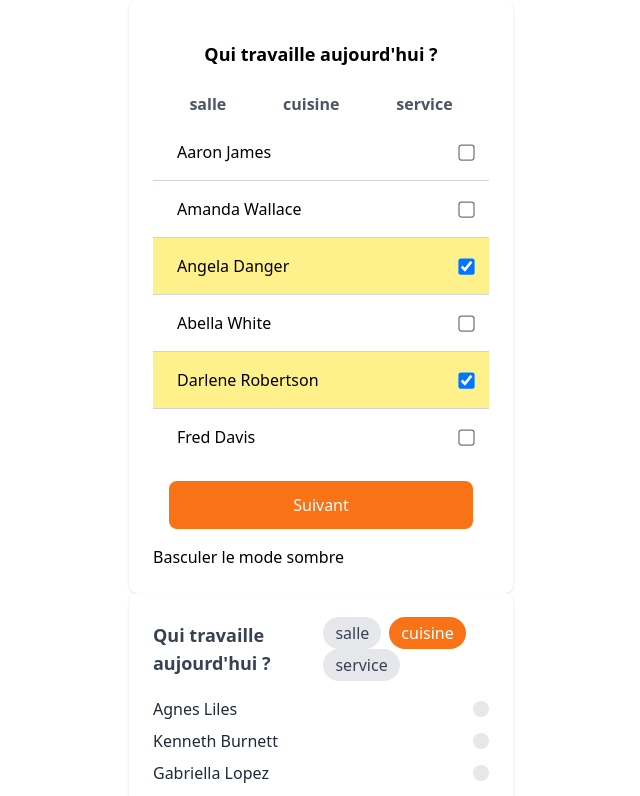
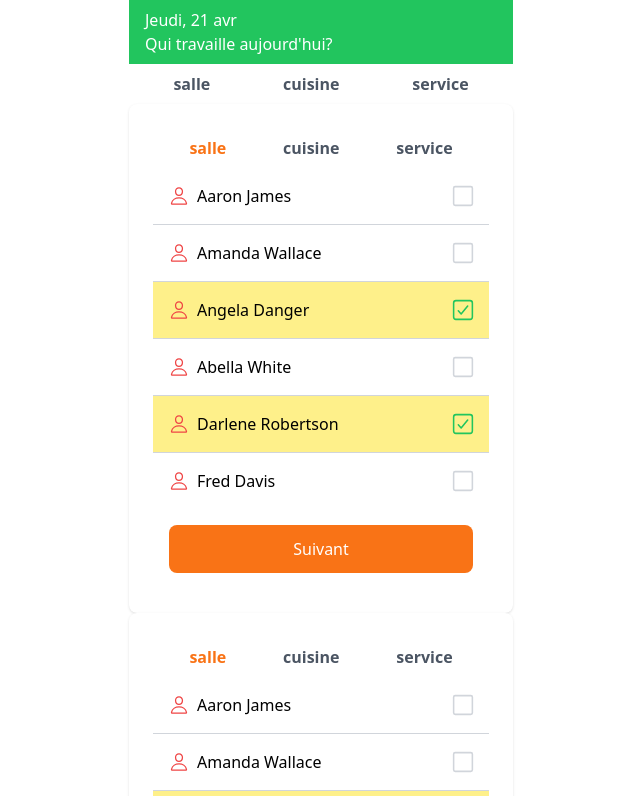
Before and after one commit to helio75011/TP-FRAMEWORK-CSS, a React (Create React App) app: page / in a window 1280 px wide. Shown: the top 796 px of the page, without its empty margins (319-959 px from the left). Built offline with nearby package versions, Linux system fonts and the light colour scheme; the HTML template or start-up script is replaced by a standard one.

Commit message:
add userlist and category

```diff
--- a/package.json
+++ b/package.json
@@ -10,6 +10,7 @@
     "postcss": "^8.4.35",
     "react": "^18.2.0",
     "react-dom": "^18.2.0",
+    "react-icons": "^5.0.1",
     "react-scripts": "5.0.1",
     "tailwindcss": "^3.4.1",
     "web-vitals": "^2.1.4"
--- a/src/App.js
+++ b/src/App.js
@@ -1,15 +1,25 @@
-import React from 'react';
-// import './tailwind.css';
-import Salle from './components/Salle';
-import Cuisine from './components/Cuisine';
+// /path/to/App.jsx
 
-function App() {
+import React, { useState } from 'react';
+import CategoryFilter from './components/Categories';
+import UserList from './components/UserList';
+
+const App = () => {
+  const [selectedCategory, setSelectedCategory] = useState('salle');
+
   return (
-    <div>
-      <Salle />
-      <Cuisine />
+    <div className="flex flex-col h-screen">
+      <div className="px-4 py-2 bg-green-500 text-white">
+        <p>Jeudi, 21 avr</p>
+        <h2>Qui travaille aujourd'hui?</h2>
+      </div>
+      <CategoryFilter selectedCategory={selectedCategory} setSelectedCategory={setSelectedCategory} />
+      <UserList selectedCategory={selectedCategory} />
+      <button className="bg-pink-300 p-4 rounded-full text-white font-semibold self-center mb-4 shadow-lg">
+        Suivant →
+      </button>
     </div>
   );
-}
+};
 
 export default App;
--- /dev/null
+++ b/src/components/Categories.jsx
@@ -0,0 +1,38 @@
+import React from 'react';
+import UserList from './UserList';
+
+const CategoryFilter = ({ selectedCategory, setSelectedCategory }) => {
+  const getButtonClass = (category) => {
+    return category === selectedCategory ? 'button-selected' : 'button';
+  };
+
+  const getTextClass = (category) => {
+    return category === selectedCategory ? 'text-selected' : 'text';
+  };
+
+  return (
+    <div className="safe-area">
+      <div className="flex-container">
+        <div className="flex justify-around p-2">
+          <button className={`${getButtonClass('salle')} font-semibold text-gray-600`}
+            onClick={() => setSelectedCategory('salle')}>
+            <span className={getTextClass('salle')}>salle</span>
+          </button>
+          <button className={`${getButtonClass('cuisine')} font-semibold text-gray-600`}
+            onClick={() => setSelectedCategory('cuisine')}>
+            <span className={getTextClass('cuisine')}>cuisine</span>
+          </button>
+          <button className={`${getButtonClass('service')} font-semibold text-gray-600`}
+            onClick={() => setSelectedCategory('service')}>
+            <span className={getTextClass('service')}>service</span>
+          </button>
+        </div>
+        <div className="user-list-container">
+          <UserList selectedCategory={selectedCategory} />
+        </div>
+      </div>
+    </div>
+  );
+};
+
+export default CategoryFilter;
--- /dev/null
+++ b/src/components/UserList.jsx
@@ -0,0 +1,71 @@
+import React from 'react';
+import { IoPersonOutline, IoCheckboxOutline, IoSquareOutline } from 'react-icons/io5';
+
+const UserList = ({ selectedCategory }) => {
+    const data = {
+        salle: [
+          { id: 1, name: "Aaron James", checked: false },
+          { id: 2, name: "Amanda Wallace", checked: false },
+          { id: 3, name: "Angela Danger", checked: true },
+          { id: 4, name: "Abella White", checked: false },
+          { id: 5, name: "Darlene Robertson", checked: true },
+          { id: 6, name: "Fred Davis", checked: false },
+        ],
+        cuisine: [
+          { id: 1, name: "Paul", checked: false },
+          { id: 2, name: "Mia", checked: false },
+          { id: 3, name: "Miaouss", checked: true },
+          { id: 4, name: "Rome", checked: false },
+          { id: 5, name: "Melo", checked: true },
+          { id: 6, name: "Fredo", checked: false },
+        ],
+        service: [
+          { id: 1, name: "Pika", checked: false },
+          { id: 2, name: "Mel", checked: false },
+          { id: 3, name: "Vatira", checked: true },
+          { id: 4, name: "Zen", checked: false },
+          { id: 5, name: "Hello", checked: true },
+          { id: 6, name: "Julius", checked: false },
+        ],
+    };
+
+    const filteredData = data[selectedCategory] || [];
+
+    // This function could be passed down to toggle the check state in a real scenario
+    // For now, it's just a placeholder
+    const toggleCheck = (id) => {
+        console.log('Toggled', id);
+    };
+
+  return (
+    <div className="bg-white shadow rounded-lg p-6">
+        <div className="flex justify-around p-2">
+            <button className={`font-semibold ${selectedCategory === 'salle' ? 'text-orange-500' : 'text-gray-600'}`}>salle</button>
+            <button className={`font-semibold ${selectedCategory === 'cuisine' ? 'text-orange-500' : 'text-gray-600'}`}>cuisine</button>
+            <button className={`font-semibold ${selectedCategory === 'service' ? 'text-orange-500' : 'text-gray-600'}`}>service</button>
+        </div>
+
+        <div className="divide-y divide-gray-300">
+            {filteredData.map((item) => (
+                <div key={item.id} className={`flex items-center p-4 ${item.checked ? 'bg-yellow-200' : ''}`}>
+                    <IoPersonOutline className="text-red-500 text-xl" />
+                    <span className="flex-grow font-medium px-2">{item.name}</span>
+                    <button onClick={() => toggleCheck(item.id)} className="transform scale-125">
+                        {item.checked ? (
+                            <IoCheckboxOutline className="text-green-500 text-xl" />
+                        ) : (
+                            <IoSquareOutline className="text-gray-300 text-xl" />
+                        )}
+                    </button>
+                </div>
+            ))}
+        </div>
+
+        <div className="p-4">
+            <button className="w-full bg-orange-500 text-white p-3 rounded-lg">Suivant</button>
+        </div>
+    </div>
+    );
+};
+
+export default UserList;
```
Also changed, not shown: 1 other file (tests, documents, lock files or other folders).
